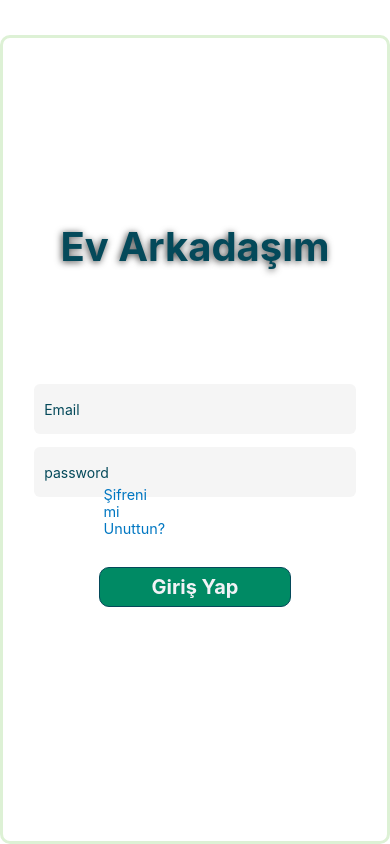
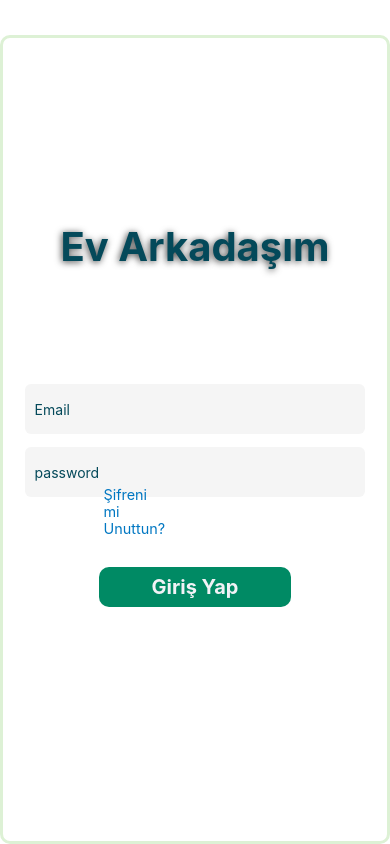
Before and after one commit to Ev-Arkadasim/WEB, a React Native app: screen / in a window 390 px wide. Built offline with nearby package versions, Linux system fonts and the light colour scheme.

Commit message:
delete button border

```diff
--- a/App.tsx
+++ b/App.tsx
@@ -72,7 +72,7 @@ const styles = StyleSheet.create({
 
   },
   emailPasswordContainer: {
-    width: "90%",
+    width: "95%",
     display: "flex",
     flexDirection: "column",
   },
--- a/LoginButton.tsx
+++ b/LoginButton.tsx
@@ -22,8 +22,6 @@ const styles = StyleSheet.create({
   button: {
     height: 40,
     borderRadius: 10,
-    borderColor: "#04495A",
-    borderWidth: 1.5,
     backgroundColor: "#008A64",
     alignItems: "center",
     justifyContent: "center",
```
